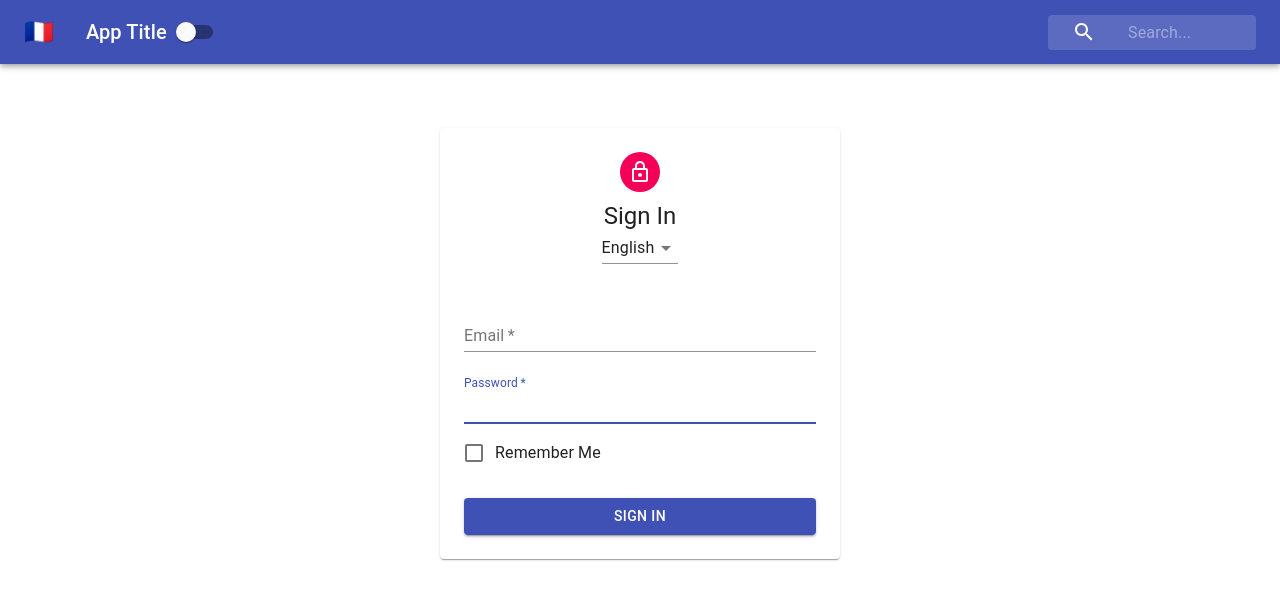
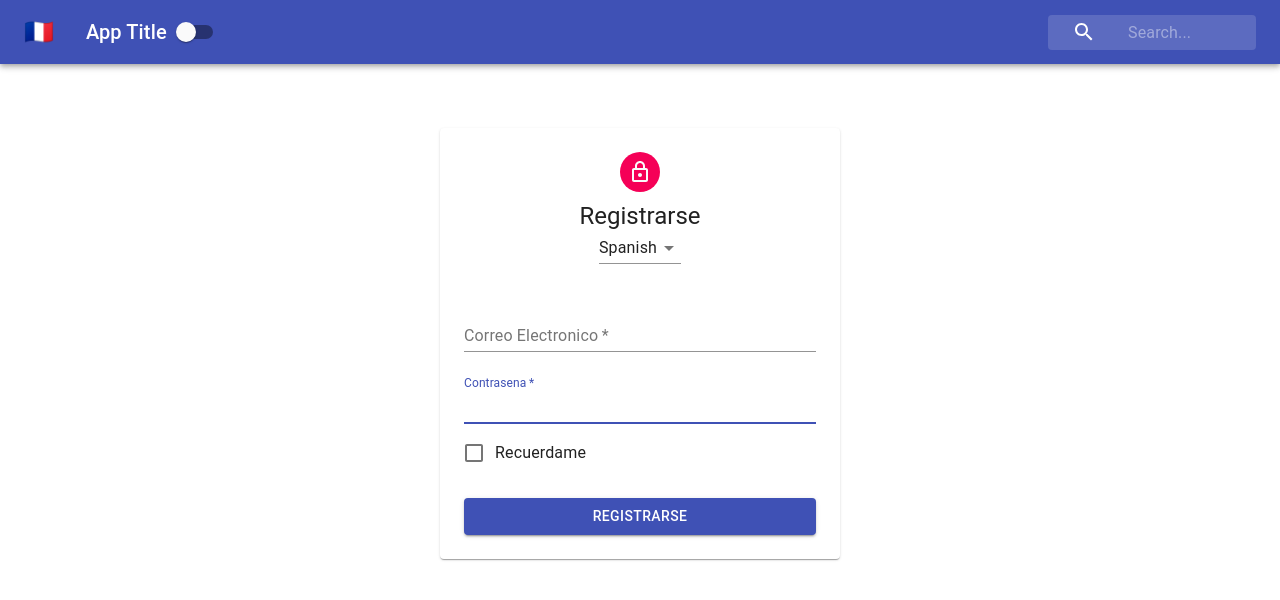
Before and after one commit to carlydekock/context-practice, a React (Create React App) app: page / in a window 1280 px wide. Shown: the top 600 px of the page. Built offline with nearby package versions, Linux system fonts and the light colour scheme.

Commit message:
language context created, changing on select from dropdown

```diff
--- a/src/App.js
+++ b/src/App.js
@@ -3,15 +3,18 @@ import NavBar from "./components/NavBar";
 import Form from "./components/Form";
 import PageContent from "./components/PageContent";
 import { ThemeProvider } from './context/ThemeContext';
+import { LanguageProvider } from './context/LanguageContext';
 
 class App extends Component {
   render() {
     return (
       <ThemeProvider>
-        <PageContent>
-          <NavBar />
-          <Form />
-        </PageContent>
+        <LanguageProvider>
+          <PageContent>
+            <NavBar />
+            <Form />
+          </PageContent>
+        </LanguageProvider>
       </ThemeProvider>
     );
   }
--- a/src/components/Form.js
+++ b/src/components/Form.js
@@ -14,33 +14,57 @@ import MenuItem from '@material-ui/core/MenuItem';
 import Select from '@material-ui/core/Select';
 import withStyles from '@material-ui/core/styles/withStyles';
 import styles from '../styles/FormStyles';
+import { LanguageContext } from '../context/LanguageContext';
+const words = {
+  english: {
+    signIn: "Sign In",
+    email: "Email",
+    password: "Password",
+    remember: "Remember Me"
+  },
+  french: {
+    signIn: "Se Connecter",
+    email: "Adresse Electronique",
+    password: "Mot de Passe",
+    remember: "Souviens-toi De Moi"
+  },
+  spanish: {
+    signIn: "Registrarse",
+    email: "Correo Electronico",
+    password: "Contrasena",
+    remember: "Recuerdame"
+  }
+}
 
 class Form extends Component {
+  static contextType = LanguageContext;
   render() {
+    const { language, changeLanguage } = this.context;
     const { classes } = this.props;
+    const { email, signIn, password, remember } = words[language];
     return (
       <main className={classes.main}>
         <Paper className={classes.paper}>
           <Avatar className={classes.avatar}>
             <LockOutlinedIcon/>
           </Avatar>
-          <Typography variant="h5">Sign In</Typography>
-          <Select value="english">
+          <Typography variant="h5">{signIn}</Typography>
+          <Select value={language} onChange={changeLanguage}>
             <MenuItem value="english">English</MenuItem>
             <MenuItem value="french">French</MenuItem>
             <MenuItem value="spanish">Spanish</MenuItem>
           </Select>
           <form className={classes.form}>
             <FormControl margin="normal" required fullWidth>
-              <InputLabel htmlFor="email">Email</InputLabel>
+              <InputLabel htmlFor="email">{email}</InputLabel>
               <Input id="email" name="email" autoFocus />
             </FormControl>
             <FormControl margin="normal" required fullWidth>
-              <InputLabel htmlFor="password">Password</InputLabel>
+              <InputLabel htmlFor="password">{password}</InputLabel>
               <Input id="password" name="password" autoFocus />
             </FormControl>
-            <FormControlLabel control={<Checkbox color="primary" />} label="Remember Me" />
-            <Button variant="contained" type="submit" fullWidth color="primary" className={classes.submit}>Sign In</Button>
+            <FormControlLabel control={<Checkbox color="primary" />} label={remember}/>
+            <Button variant="contained" type="submit" fullWidth color="primary" className={classes.submit}>{signIn}</Button>
           </form>
         </Paper>
       </main>
--- /dev/null
+++ b/src/context/LanguageContext.js
@@ -0,0 +1,21 @@
+import React, {Component, createContext} from 'react';
+
+export const LanguageContext = createContext();
+
+export class LanguageProvider extends Component {
+  constructor(props){
+    super(props);
+    this.state = {language: "spanish"};
+    this.changeLanguage = this.changeLanguage.bind(this);
+  }
+  changeLanguage(e){
+    this.setState({language: e.target.value});
+  }
+  render(){
+    return (
+      <LanguageContext.Provider value={{...this.state, changeLanguage: this.changeLanguage}}>
+        {this.props.children}
+      </LanguageContext.Provider>
+    )
+  }
+}
--- a/src/index.js
+++ b/src/index.js
@@ -5,9 +5,9 @@ import App from './App';
 import reportWebVitals from './reportWebVitals';
 
 ReactDOM.render(
-  <React.StrictMode>
-    <App />
-  </React.StrictMode>,
+  // <React.StrictMode>
+    <App />,
+  // </React.StrictMode>,
   document.getElementById('root')
 );
 
```
